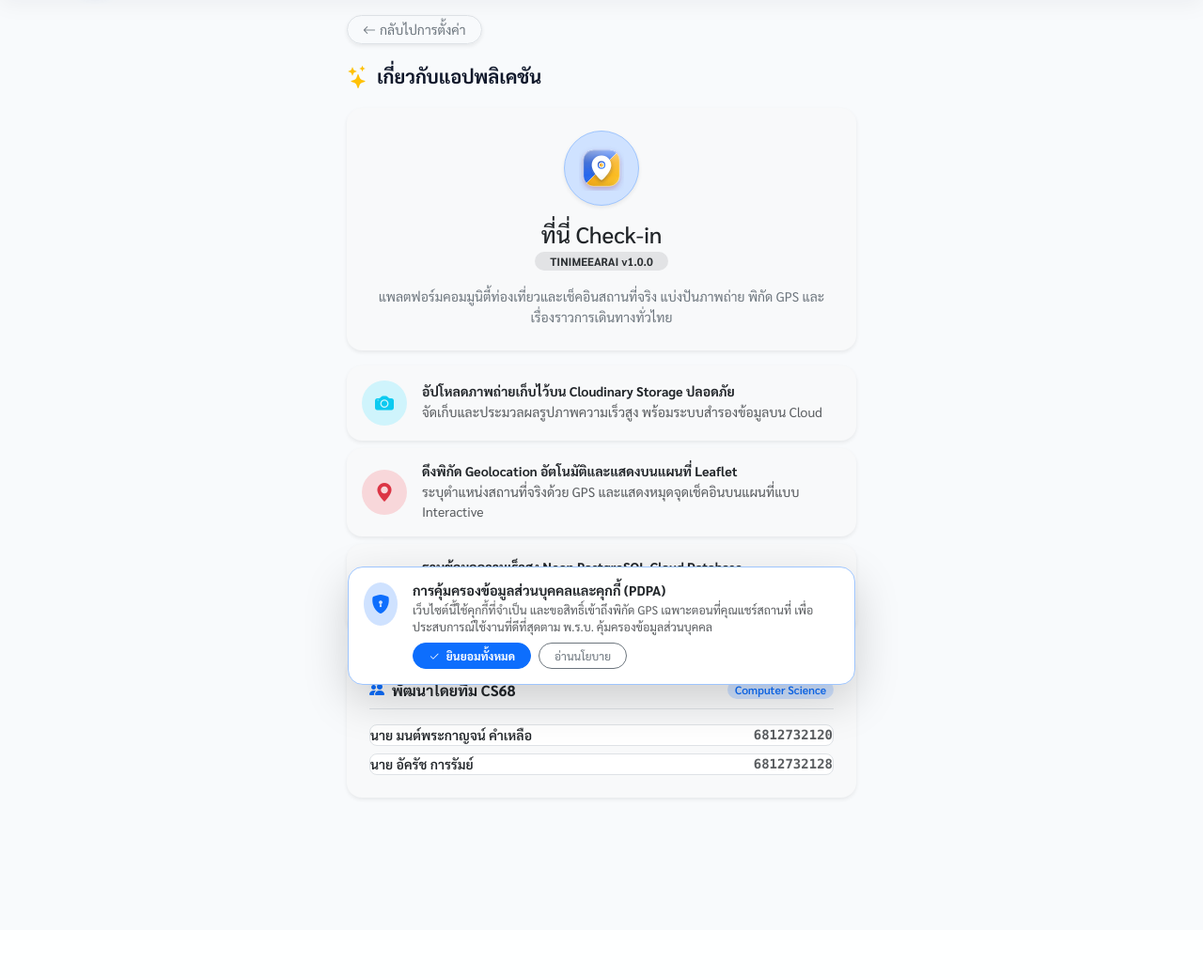
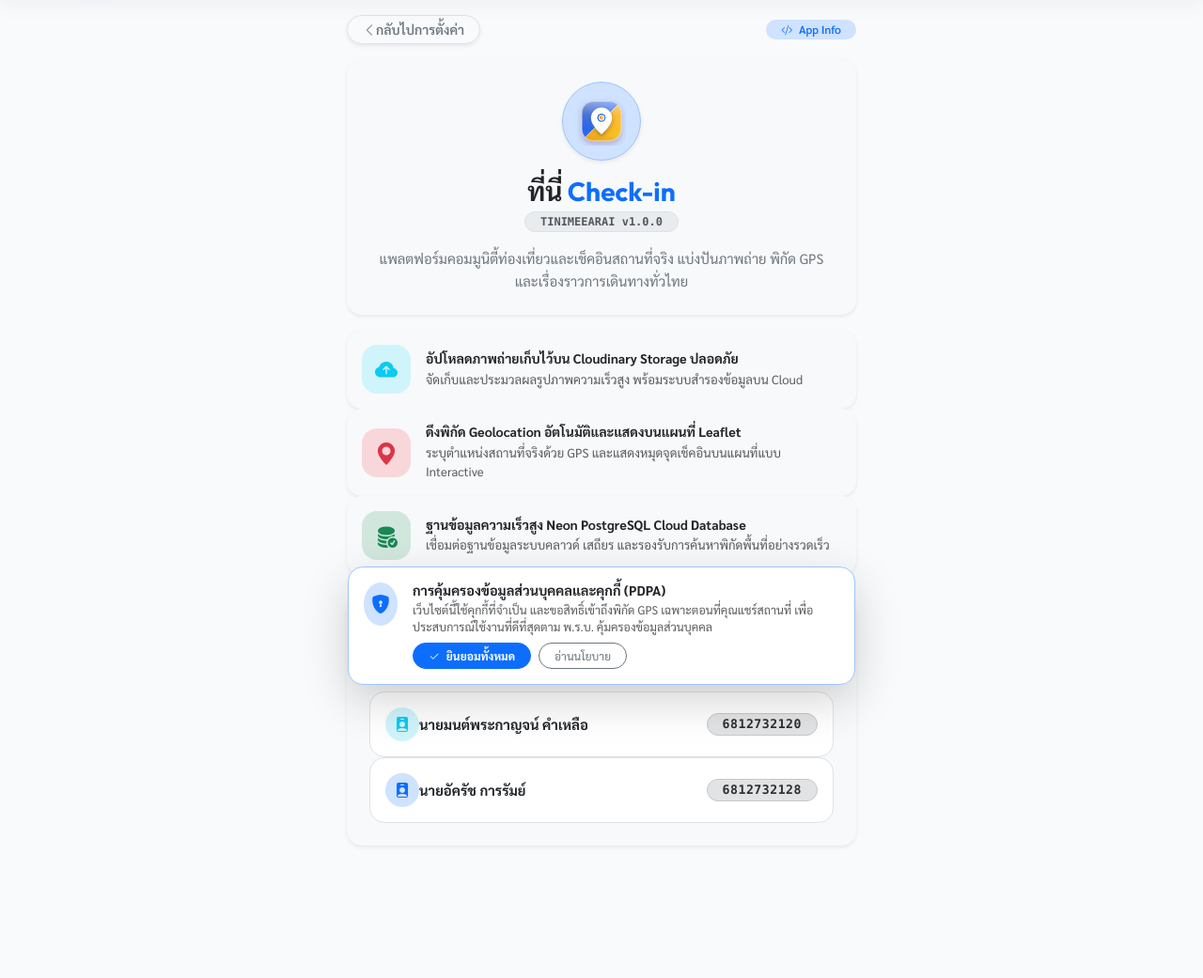
Before and after one commit to lnapoon/Thi-Ni-Thi-Nai, a Django app: page /accounts/about/ in a window 1280 px wide. Shown: the part 55-1096 px from the top of the page at 94% size. Before the commit the page ends 907 px from the top, so only its background shows below. Run offline with Django 5.2, Linux system fonts and the light colour scheme.

Commit message:
style: refine About page layout, typography, and developer badges

```diff
--- a/templates/about.html
+++ b/templates/about.html
@@ -5,91 +5,116 @@
 
 {% block content %}
 <div class="row justify-content-center my-3">
-  <div class="col-12 col-md-7 col-lg-6">
+  <div class="col-12 col-md-8 col-lg-6">
 
     <!-- Top Navigation Header -->
     <div class="d-flex align-items-center justify-content-between mb-3">
-      <a href="{% url 'accounts:profile_edit' %}" class="btn btn-outline-secondary btn-sm rounded-pill px-3 py-1 border d-inline-flex align-items-center gap-1 shadow-sm">
-        <i class="bi bi-arrow-left"></i> กลับไปการตั้งค่า
+      <a href="{% url 'accounts:profile_edit' %}" class="btn btn-outline-secondary btn-sm rounded-pill px-3 py-1.5 border d-inline-flex align-items-center gap-1.5 shadow-sm fw-semibold">
+        <i class="bi bi-chevron-left"></i> กลับไปการตั้งค่า
       </a>
+      <span class="badge bg-primary-subtle text-primary rounded-pill px-3 py-1.5 small fw-semibold">
+        <i class="bi bi-code-slash me-1"></i> App Info
+      </span>
     </div>
 
-    <!-- Main Title -->
-    <div class="d-flex align-items-center gap-2 mb-3">
-      <i class="bi bi-stars fs-4 text-warning"></i>
-      <h5 class="fw-bold mb-0">เกี่ยวกับแอปพลิเคชัน</h5>
-    </div>
-
-    <!-- App Identity Card -->
-    <div class="card border-0 shadow-sm rounded-4 p-4 text-center mb-3 text-start-md bg-body-tertiary">
-      <div class="d-inline-flex align-items-center justify-content-center rounded-circle mx-auto mb-3 bg-primary-subtle text-primary border border-primary-subtle shadow-sm" style="width: 80px; height: 80px;">
-        <img src="{% static 'img/logo-icon.svg' %}" alt="ที่นี่ Check-in" width="48" height="48">
+    <!-- App Identity Hero Card -->
+    <div class="card border-0 shadow-sm rounded-4 p-4 text-center mb-3 bg-body-tertiary">
+      <div class="position-relative d-inline-flex align-items-center justify-content-center rounded-circle mx-auto mb-3 bg-primary-subtle text-primary border border-primary-subtle shadow-sm p-3" style="width: 84px; height: 84px;">
+        <img src="{% static 'img/logo-icon.svg' %}" alt="ที่นี่ Check-in Logo" width="52" height="52" class="rounded-3">
       </div>
-      <h4 class="fw-extrabold mb-1">ที่นี่ Check-in</h4>
-      <div class="badge bg-secondary-subtle text-secondary-emphasis rounded-pill px-3 py-1 mx-auto mb-3 fw-mono" style="width: fit-content;">
-        TINIMEEARAI v1.0.0
+      <h3 class="fw-bold mb-1 tracking-tight" style="font-family: 'Outfit', 'Sarabun', sans-serif;">ที่นี่ <span class="text-primary">Check-in</span></h3>
+      <div class="d-flex align-items-center justify-content-center gap-2 mb-3">
+        <span class="badge bg-body-secondary text-body-secondary border rounded-pill px-3 py-1 font-monospace small fw-bold">
+          TINIMEEARAI v1.0.0
+        </span>
       </div>
-      <p class="text-secondary small mb-0 px-2" style="line-height: 1.6;">
+      <p class="text-secondary small mb-0 px-2" style="line-height: 1.65; font-size: 0.925rem;">
         แพลตฟอร์มคอมมูนิตี้ท่องเที่ยวและเช็คอินสถานที่จริง แบ่งปันภาพถ่าย พิกัด GPS และเรื่องราวการเดินทางทั่วไทย
       </p>
     </div>
 
-    <!-- Core Highlights Cards -->
-    <div class="d-flex flex-column gap-2 mb-4">
+    <!-- Core Feature Highlight Cards -->
+    <div class="d-flex flex-column gap-2.5 mb-4">
       <!-- Feature 1 -->
       <div class="card border-0 shadow-sm rounded-4 p-3 d-flex flex-row align-items-center gap-3 bg-body-tertiary">
-        <div class="rounded-circle bg-info-subtle text-info p-3 d-flex align-items-center justify-content-center flex-shrink-0" style="width: 48px; height: 48px;">
-          <i class="bi bi-camera-fill fs-5"></i>
+        <div class="rounded-4 bg-info-subtle text-info p-3 d-flex align-items-center justify-content-center flex-shrink-0" style="width: 52px; height: 52px;">
+          <i class="bi bi-cloud-arrow-up-fill fs-4"></i>
         </div>
-        <div>
+        <div class="flex-grow-1">
           <h6 class="fw-bold mb-1 small">อัปโหลดภาพถ่ายเก็บไว้บน Cloudinary Storage ปลอดภัย</h6>
-          <p class="text-muted small mb-0">จัดเก็บและประมวลผลรูปภาพความเร็วสูง พร้อมระบบสำรองข้อมูลบน Cloud</p>
+          <p class="text-muted small mb-0" style="font-size: 0.825rem;">จัดเก็บและประมวลผลรูปภาพความเร็วสูง พร้อมระบบสำรองข้อมูลบน Cloud</p>
         </div>
       </div>
 
       <!-- Feature 2 -->
       <div class="card border-0 shadow-sm rounded-4 p-3 d-flex flex-row align-items-center gap-3 bg-body-tertiary">
-        <div class="rounded-circle bg-danger-subtle text-danger p-3 d-flex align-items-center justify-content-center flex-shrink-0" style="width: 48px; height: 48px;">
-          <i class="bi bi-geo-alt-fill fs-5"></i>
+        <div class="rounded-4 bg-danger-subtle text-danger p-3 d-flex align-items-center justify-content-center flex-shrink-0" style="width: 52px; height: 52px;">
+          <i class="bi bi-geo-alt-fill fs-4"></i>
         </div>
-        <div>
+        <div class="flex-grow-1">
           <h6 class="fw-bold mb-1 small">ดึงพิกัด Geolocation อัตโนมัติและแสดงบนแผนที่ Leaflet</h6>
-          <p class="text-muted small mb-0">ระบุตำแหน่งสถานที่จริงด้วย GPS และแสดงหมุดจุดเช็คอินบนแผนที่แบบ Interactive</p>
+          <p class="text-muted small mb-0" style="font-size: 0.825rem;">ระบุตำแหน่งสถานที่จริงด้วย GPS และแสดงหมุดจุดเช็คอินบนแผนที่แบบ Interactive</p>
         </div>
       </div>
 
       <!-- Feature 3 -->
       <div class="card border-0 shadow-sm rounded-4 p-3 d-flex flex-row align-items-center gap-3 bg-body-tertiary">
-        <div class="rounded-circle bg-success-subtle text-success p-3 d-flex align-items-center justify-content-center flex-shrink-0" style="width: 48px; height: 48px;">
-          <i class="bi bi-database-fill-gear fs-5"></i>
+        <div class="rounded-4 bg-success-subtle text-success p-3 d-flex align-items-center justify-content-center flex-shrink-0" style="width: 52px; height: 52px;">
+          <i class="bi bi-database-fill-check fs-4"></i>
         </div>
-        <div>
+        <div class="flex-grow-1">
           <h6 class="fw-bold mb-1 small">ฐานข้อมูลความเร็วสูง Neon PostgreSQL Cloud Database</h6>
-          <p class="text-muted small mb-0">เชื่อมต่อฐานข้อมูลระบบคลาวด์ เสถียร และรองรับการค้นหาพิกัดพื้นที่อย่างรวดเร็ว</p>
+          <p class="text-muted small mb-0" style="font-size: 0.825rem;">เชื่อมต่อฐานข้อมูลระบบคลาวด์ เสถียร และรองรับการค้นหาพิกัดพื้นที่อย่างรวดเร็ว</p>
         </div>
       </div>
     </div>
 
-    <!-- Developer Team Card -->
+    <!-- Developer Team Section Card -->
     <div class="card border-0 shadow-sm rounded-4 p-4 bg-body-tertiary">
-      <div class="d-flex align-items-center justify-content-between mb-3 border-bottom pb-2">
+      <div class="d-flex align-items-center justify-content-between mb-3 border-bottom pb-3">
         <div class="d-flex align-items-center gap-2">
-          <i class="bi bi-people-fill text-primary"></i>
-          <h6 class="fw-bold mb-0">พัฒนาโดยทีม CS68</h6>
+          <div class="bg-primary text-white rounded-circle d-flex align-items-center justify-content-center" style="width: 32px; height: 32px;">
+            <i class="bi bi-people-fill small"></i>
+          </div>
+          <div>
+            <h6 class="fw-bold mb-0">พัฒนาโดยทีม CS68</h6>
+            <span class="text-muted extra-small" style="font-size: 0.75rem;">ผู้รับผิดชอบและออกแบบแอปพลิเคชัน</span>
+          </div>
         </div>
-        <span class="badge bg-primary-subtle text-primary rounded-pill px-2.5 py-1 small fw-semibold">
+        <span class="badge bg-primary-subtle text-primary border border-primary-subtle rounded-pill px-3 py-1.5 small fw-bold font-monospace">
           Computer Science
         </span>
       </div>
 
-      <div class="d-flex flex-column gap-2">
-        <div class="d-flex align-items-center justify-content-between p-2.5 rounded-3 bg-body border border-subtle">
-          <span class="fw-semibold small">นาย มนต์พระกาญจน์ คำเหลือ</span>
-          <span class="font-monospace text-muted small fw-bold">6812732120</span>
+      <div class="d-flex flex-column gap-2.5">
+        <!-- Developer 1 -->
+        <div class="d-flex align-items-center justify-content-between p-3 rounded-4 bg-body border border-subtle shadow-2xs">
+          <div class="d-flex align-items-center gap-2.5">
+            <div class="bg-info-subtle text-info rounded-circle d-flex align-items-center justify-content-center flex-shrink-0" style="width: 36px; height: 36px;">
+              <i class="bi bi-person-badge-fill fs-6"></i>
+            </div>
+            <span class="fw-bold text-body" style="font-size: 0.925rem; font-family: 'Sarabun', sans-serif;">
+              นายมนต์พระกาญจน์ คำเหลือ
+            </span>
+          </div>
+          <span class="badge bg-secondary-subtle text-secondary-emphasis font-monospace fw-bold px-3 py-1.5 rounded-pill border border-secondary-subtle" style="font-size: 0.825rem; letter-spacing: 0.5px;">
+            6812732120
+          </span>
         </div>
-        <div class="d-flex align-items-center justify-content-between p-2.5 rounded-3 bg-body border border-subtle">
-          <span class="fw-semibold small">นาย อัครัช การรัมย์</span>
-          <span class="font-monospace text-muted small fw-bold">6812732128</span>
+
+        <!-- Developer 2 -->
+        <div class="d-flex align-items-center justify-content-between p-3 rounded-4 bg-body border border-subtle shadow-2xs">
+          <div class="d-flex align-items-center gap-2.5">
+            <div class="bg-primary-subtle text-primary rounded-circle d-flex align-items-center justify-content-center flex-shrink-0" style="width: 36px; height: 36px;">
+              <i class="bi bi-person-badge-fill fs-6"></i>
+            </div>
+            <span class="fw-bold text-body" style="font-size: 0.925rem; font-family: 'Sarabun', sans-serif;">
+              นายอัครัช การรัมย์
+            </span>
+          </div>
+          <span class="badge bg-secondary-subtle text-secondary-emphasis font-monospace fw-bold px-3 py-1.5 rounded-pill border border-secondary-subtle" style="font-size: 0.825rem; letter-spacing: 0.5px;">
+            6812732128
+          </span>
         </div>
       </div>
     </div>
```
